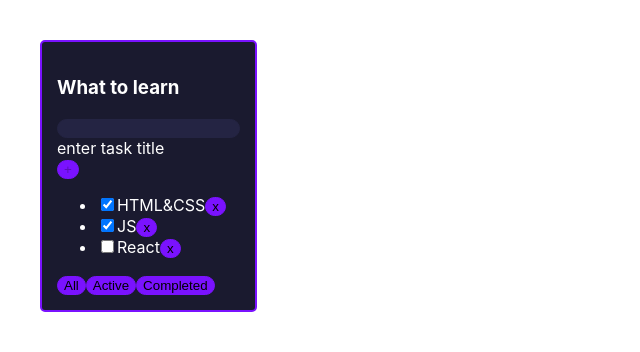
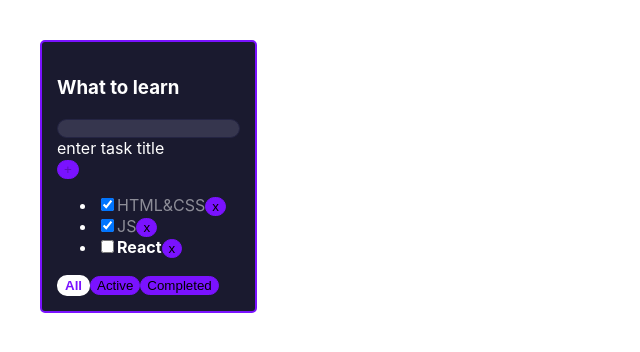
Before and after one commit to anna-7nova/my_to_do_list_with_vite, a React (Vite) app: page / in a window 1280 px wide. Shown: the top 352 px of the page, without its empty margins (0-640 px from the left). Built offline with nearby package versions, Linux system fonts and the light colour scheme.

Commit message:
add styles for button and shoe error when we can't create a task

```diff
--- a/src/App.css
+++ b/src/App.css
@@ -15,13 +15,14 @@
   border-radius: 5px;
   margin: 10px;
 
-  color: #FFFFFF;
+  color: white;
 }
 
 input {
-  background-color: #242443;
+  background-color: #36364e;
   border-radius: 10px;
   border: 1px solid #242443;
+  color: white;
 }
 
 button {
@@ -29,3 +30,23 @@ button {
   border-radius: 10px;
   border: 1px solid #7A12FF;
 }
+
+.task-done {
+  opacity: 0.5;
+}
+
+.task {
+  font-weight: bold;
+}
+
+.filtered-button {
+  background-color: white;
+  border: 2px solid white;
+  color: #7A12FF;
+  font-weight: bold;
+}
+
+.task-error {
+  border: 2px solid #bd1d4d;
+  outline: none
+}
--- a/src/App.tsx
+++ b/src/App.tsx
@@ -17,7 +17,7 @@ export type FilterValuesType = "all" | "active" | "completed"
 export function App() {
     // data
 
-    const todolistTitle = "What to learn"
+    const toDoListTitle = "What to learn"
 
     const [tasks, setTasks] = useState<Array<TaskType>>([
         {
@@ -59,6 +59,11 @@ export function App() {
       setTasks(newArray)
     }
 
+    const changeTaskStatus = (taskId: string, newStatus: boolean) => {
+        const nextState:Array<TaskType> = tasks.map(t => t.id === taskId ?  {...t, isDone: newStatus} : t)
+        setTasks(nextState)
+    }
+
     //UI
     const [filter, setFilter] = useState<FilterValuesType>("all")
     let filteredTask: Array<TaskType> = tasks
@@ -71,7 +76,14 @@ export function App() {
 
     return (
         <div className="App">
-            <TodoList changeTodoListFilter={changeTodoListFilter} removeTask={removeTask} title={todolistTitle} tasks={filteredTask} createTask={createTask}/>
+            <TodoList
+            changeTodoListFilter={changeTodoListFilter}
+            removeTask={removeTask}
+            title={toDoListTitle}
+            tasks={filteredTask}
+            createTask={createTask}
+            changeTaskStatus={changeTaskStatus}
+            filter={filter}/>
         </div>
     );
 }
--- a/src/components/AddForm.tsx
+++ b/src/components/AddForm.tsx
@@ -8,13 +8,20 @@ type AddFormType = {
 export const AddForm = (props: AddFormType) => {
     const [title, setTitle] = useState<string>("")
     console.log(title)
+    const [error, setError] = useState<string | null>(null)
 
     const onChangeHandler = (event: ChangeEvent<HTMLInputElement>) => {
+        error && setError(null)
         setTitle(event.currentTarget.value)
     }
 
     const onClickHandler = () => {
-        props.createTask(title)
+        const trimmedTitle = title.trim()
+        if (trimmedTitle !== "") {
+            props.createTask(title.trim())
+        } else {
+            setError("Title is required")
+        }
         setTitle("")
     }
 
@@ -30,8 +37,9 @@ export const AddForm = (props: AddFormType) => {
 
     return (
         <div>
-            <input onChange={onChangeHandler} value={title} onKeyDown={onKeyDownHandler}/>
-            {!title.length && <div>enter task title</div>}
+            <input className={error ? "task-error" : ""} onChange={onChangeHandler} value={title} onKeyDown={onKeyDownHandler}/>
+            {error && <div style={{color: "#bd1d4d"}}>{error}</div>}
+            {!title.length && !error && <div>enter task title</div>}
             {!IsAddTitleNamePossible && <div>task title is too long</div>}
             <Button isDisabled={IsButtonDisabled} title='+' onClickHandler={onClickHandler} />
         </div>
--- a/src/components/Button.tsx
+++ b/src/components/Button.tsx
@@ -4,8 +4,9 @@ type ButtonPropsType = {
     title: string
     onClickHandler: () => void
     isDisabled?: boolean
+    className?: string
 }
 
-export const Button = ({title, onClickHandler, isDisabled}: ButtonPropsType) => {
-    return <button disabled={isDisabled} onClick={onClickHandler} >{title}</button>
+export const Button = ({title, onClickHandler, isDisabled, className}: ButtonPropsType) => {
+    return <button className={className} disabled={isDisabled} onClick={onClickHandler} >{title}</button>
 }
--- a/src/components/FiltersButtons.tsx
+++ b/src/components/FiltersButtons.tsx
@@ -4,14 +4,15 @@ import { FilterValuesType } from '../App';
 
 type FilterButton = {
     changeTodoListFilter: (nextFilter: FilterValuesType) => void
+    filter: FilterValuesType
 }
 
-export const FiltersButtons = ({changeTodoListFilter}: FilterButton) => {
+export const FiltersButtons = ({changeTodoListFilter, filter}: FilterButton) => {
     return (
         <div>
-                <Button onClickHandler={() => changeTodoListFilter("all")} title='All'/>
-                <Button onClickHandler={() => changeTodoListFilter("active")} title='Active'/>
-                <Button onClickHandler={() => changeTodoListFilter("completed")} title='Completed'/>
+                <Button className={filter==="all" ? "filtered-button" : ""} onClickHandler={() => changeTodoListFilter("all")} title='All'/>
+                <Button className={filter==="active" ? "filtered-button" : ""} onClickHandler={() => changeTodoListFilter("active")} title='Active'/>
+                <Button className={filter==="completed" ? "filtered-button" : ""} onClickHandler={() => changeTodoListFilter("completed")} title='Completed'/>
             </div>
     );
 }
--- a/src/components/TodoList.tsx
+++ b/src/components/TodoList.tsx
@@ -10,7 +10,9 @@ type TodoListPropsType = {
     tasks: Array<TaskType>
     removeTask: (taskId: string) => void
     changeTodoListFilter: (nextFilter: FilterValuesType) => void
-    createTask: () => void
+    createTask: (title: string) => void
+    changeTaskStatus: (taskId: string, newStatus: boolean) => void
+    filter: FilterValuesType
 
 }
 
@@ -21,11 +23,12 @@ export const TodoList = (props: TodoListPropsType) => {
         : <ul>
             {
                 props.tasks.map(t => {
+                    const removeTaskHandler = () => props.removeTask(t.id)
                     return (
                         <li key={t.id}>
-                            <input type="checkbox" checked={t.isDone} />
-                            <span>{t.title}</span>
-                            <Button onClickHandler={() => props.removeTask(t.id)} title={"x"}/>
+                            <input type="checkbox" checked={t.isDone} onChange={(e)=>props.changeTaskStatus(t.id, e.currentTarget.checked)}/>
+                            <span className={t.isDone ? "task-done" : "task"}>{t.title}</span>
+                            <Button onClickHandler={removeTaskHandler} title={"x"}/>
                         </li>
                         )
                 })
@@ -37,7 +40,7 @@ export const TodoList = (props: TodoListPropsType) => {
             <TodoComponentHeader title={props.title}/>
             <AddForm createTask={props.createTask}/>
             {taskList}
-            <FiltersButtons changeTodoListFilter={props.changeTodoListFilter}/>
+            <FiltersButtons changeTodoListFilter={props.changeTodoListFilter} filter={props.filter}/>
         </div>
     );
 }
```
